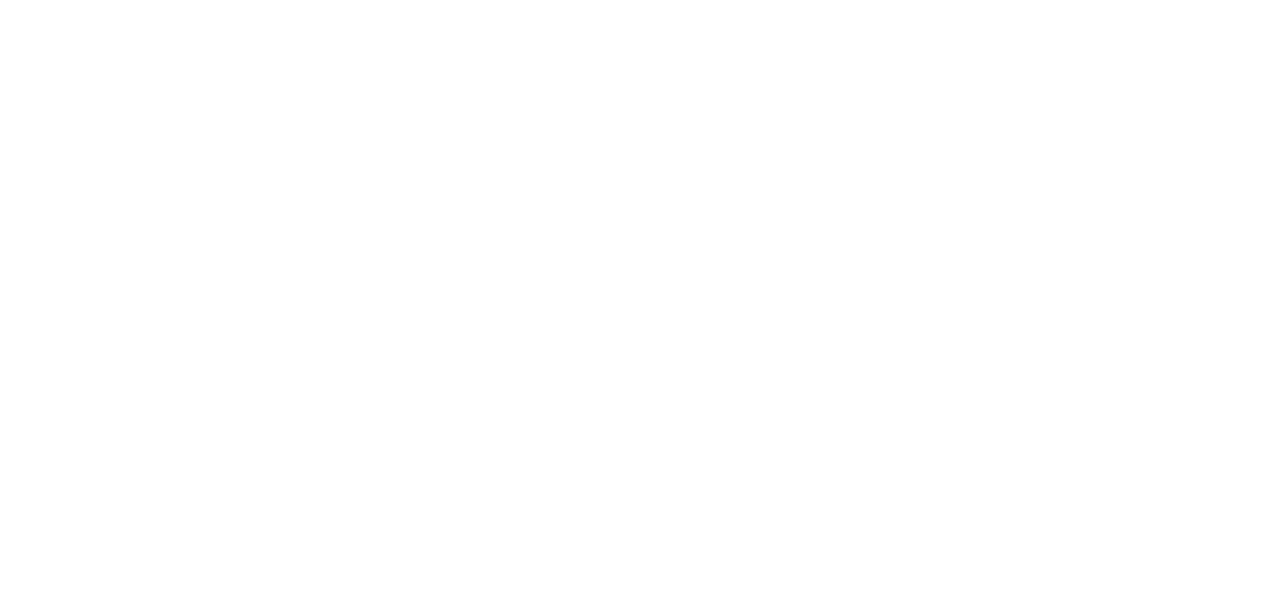
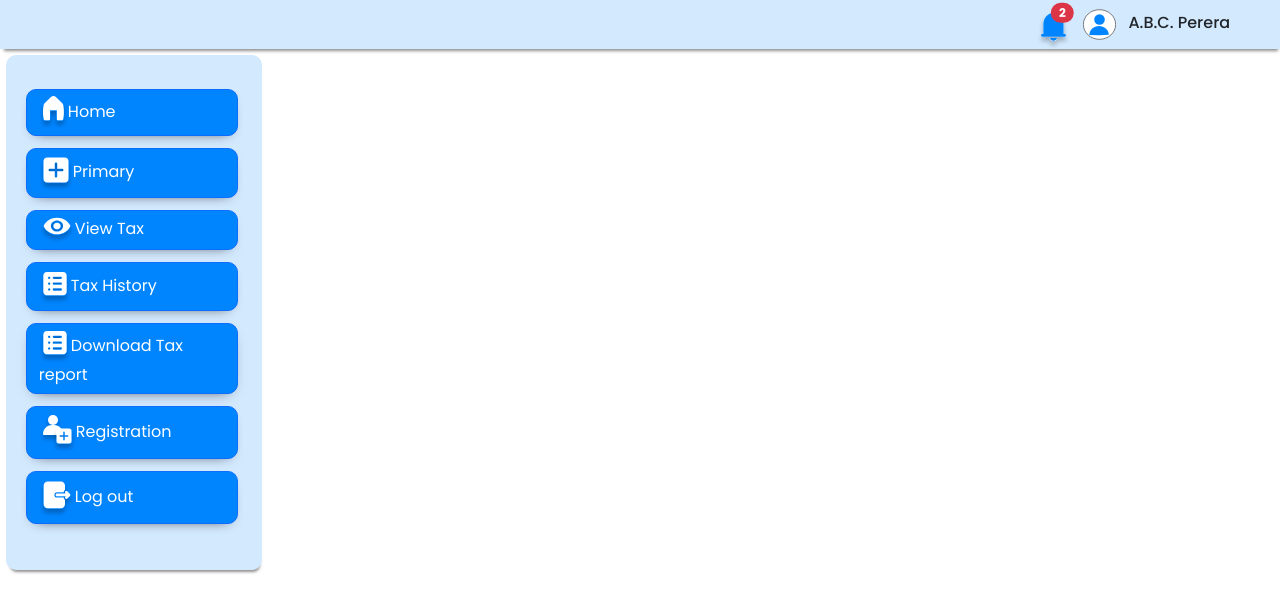
Before and after one commit to isuruij/TaxComputationSystem-FrontEnd, a React (Vite) app: page /dashboard in a window 1280 px wide. Before the commit this address had no page. Shown: the top 612 px of the page. Built offline with nearby package versions, Linux system fonts and the light colour scheme.

Commit message:
created dashboard component

```diff
--- a/src/App.jsx
+++ b/src/App.jsx
@@ -10,6 +10,7 @@
 import Sidenavbar from "./components/Sidenavbar.jsx";
 import Header from "./components/Header.jsx";
 import Incomedetails from "./components/Incomedetails.jsx";
+import Dashboard from "./components/Dashboard.jsx";
 import { BrowserRouter, Routes,Route } from "react-router-dom";
 
 
@@ -24,6 +25,7 @@
     <Route path="/login" element={<Loginform/>}></Route>
     <Route path="/signup" element={<PersonalDetails/>}></Route>
     <Route path="/de" element={<PersonalDetails/>}></Route>
+    <Route path="/dashboard" element={<Dashboard/>}></Route>
 
   </Routes>
   </BrowserRouter>
--- /dev/null
+++ b/src/components/Dashboard.jsx
@@ -0,0 +1,14 @@
+import React from 'react'
+import Header from './Header'
+import Sidenavbar from './Sidenavbar'
+
+function Dashboard() {
+  return (
+    <div>
+        <Header/>
+        <Sidenavbar/>
+    </div>
+  )
+}
+
+export default Dashboard
--- a/src/components/Header.jsx
+++ b/src/components/Header.jsx
@@ -4,36 +4,19 @@
 import { useState } from "react";
 
 function Header() {
-  useEffect(() => {
-    setcount(0);
-  }, []);
+  const [count, setcount] = useState(0);
+  useEffect(()=>{
+    setcount(2)
+  })
+  return (
+    <div style={{ backgroundColor: "#D3E9FE", display: "flex",boxShadow:"1px 5px 3px -3px rgba(0,0,0,0.44)"}}>
 
-  const [count, setcount] = useState(0);
-
-  return (
-    <div
-      style={{
-        boxShadow: "1px 5px 3px -3px rgba(0,0,0,0.44)",
-        backgroundColor: "#D3E9FE",
-        display: "flex",
-      }}
-    >
-      <img
-        style={{ marginLeft: "81%", paddingTop: "1%", paddingRight: "1%" }}
-        src={Notification}
-        alt="Notification"
-      />
-      {count != 0 && (
-        <span
-          style={{ marginLeft: "83%", marginTop: "1%" }}
-          className="translate-middle badge rounded-pill bg-danger"
-        >
-          {count}
-          {/* <span className="visually-hidden">unread messages</span> */}
-        </span>
-      )}
+      <img style={{marginLeft:"81%",paddingTop:"1%",paddingRight:"1%"}} src={Notification} alt="Notification" />
+        { count != 0? <span style={{marginLeft:"83%",marginTop:"1%"}} className="position-absolute translate-middle badge rounded-pill bg-danger">
+        {count}
+      </span>:<h6></h6>}
       <img src={Profile} alt="Profile" />
-      <h6>abc perera</h6>
+      <span style={{display:"flex", marginTop:"1%",marginLeft:"1%"}}><h6>A.B.C. Perera</h6></span>
     </div>
   );
 }
--- a/src/components/PersonalDetails.jsx
+++ b/src/components/PersonalDetails.jsx
@@ -5,9 +5,10 @@
 function PersonalDetails() {
 
   const [values, setvalues] = useState({
-    name:"",
+
     email:"",
     password:"",
+    name:"",
     address:"",
     tin:"",
     nameofemployer:"",
--- a/src/components/Sidenavbar.jsx
+++ b/src/components/Sidenavbar.jsx
@@ -14,7 +14,7 @@
     <div>
       <div
 
-        style={{boxShadow:"1px 5px 3px -3px rgba(0,0,0,0.44)",borderRadius:"10px",padding:"10px",marginRight:"10%",marginBottom:"10px" ,marginTop:"10px", marginLeft: "10%", backgroundColor: "#D3E9FE", width: "20%" }}
+        style={{boxShadow:"1px 5px 3px -3px rgba(0,0,0,0.44)",borderRadius:"10px",padding:"10px",marginRight:"10%",marginBottom:"10px" ,marginTop:"0.5%", marginLeft: "0.5%", backgroundColor: "#D3E9FE", width: "20%" }}
       >
         <br></br>
         <button type="button" className="btn btn-primary" style={{textAlign:"left",display:"block" ,marginBottom:"12px",width:"90%",marginLeft:"4%",boxShadow:"0px 5px 14px -10px rgba(0,0,0,1)"}}>
```
